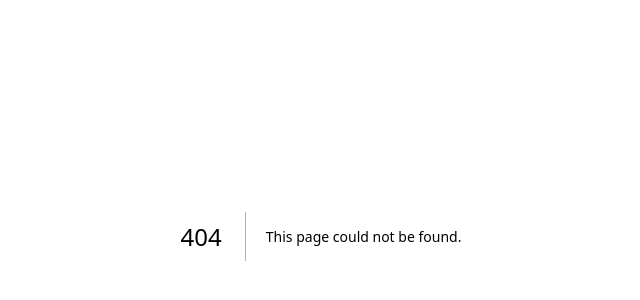
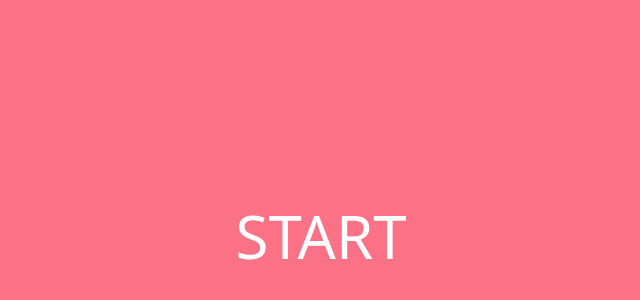
Before and after one commit to stoikal/28-days, a Next.js app: page /day/5 in a window 1280 px wide. Before the commit this address had no page. Shown: the part 164-464 px from the top of the page, without its empty margins (319-959 px from the left). Built offline with nearby package versions, Linux system fonts and the light colour scheme.

Commit message:
feat(day-5): create synth page

```diff
--- /dev/null
+++ b/src/pages/day/5.tsx
@@ -0,0 +1,245 @@
+import Head from 'next/head'
+import { MouseEvent, TouchEvent, useEffect, useRef, useState } from 'react'
+
+const BASE_FREQ = 246.94 // B
+const BLACK_KEYS_INDICES = [2, 4, 7, 9, 11]
+const PIXEL_PER_OCTAVE = 420
+
+const getFreq = (y: number) => {
+  return BASE_FREQ * Math.pow(2, y / PIXEL_PER_OCTAVE)
+}
+
+const createOsc = (initialFreq: number) => {
+  const audioContext = new AudioContext()
+  const oscillator = audioContext.createOscillator()
+  const gainNode = audioContext.createGain()
+
+  oscillator.type = 'sine'
+  oscillator.frequency.setValueAtTime(initialFreq, audioContext.currentTime)
+  gainNode.gain.setValueAtTime(0, audioContext.currentTime)
+
+  oscillator.connect(gainNode)
+  gainNode.connect(audioContext.destination)
+
+  return {
+    oscillator,
+    gainNode,
+    audioContext
+  }
+}
+
+// position is different than mouse
+const getPosition = (
+  ev: MouseEvent
+) => {
+  const element = ev.target as HTMLDivElement
+
+  return {
+    x: ev.clientX - element.offsetLeft,
+    y: element.offsetHeight + element.offsetTop - ev.clientY
+  }
+}
+
+const getPositionFromTouch = (ev: TouchEvent) => {
+  const element = ev.target as HTMLDivElement
+
+  const touch = ev.touches[0]
+
+  return {
+    x: touch.clientX - element.offsetLeft,
+    y: element.offsetHeight + element.offsetTop - touch.clientY
+  }
+}
+
+export default function Day5 () {
+  const [isPressed, setIsPressed] = useState(false)
+  const [audioCtx, setAudioCtx] = useState<AudioContext | null>(null)
+  const [osc, setOsc] = useState<OscillatorNode | null>(null)
+  const [gain, setGain] = useState<GainNode | null>(null)
+  const [initialized, setInitialized] = useState(false)
+
+  const parentRef = useRef<HTMLDivElement | null>(null)
+  const canvasRef = useRef<HTMLCanvasElement | null>(null)
+
+  useEffect(() => {
+    if (parentRef.current !== null && canvasRef.current !== null) {
+      const parentDiv = parentRef.current
+      const canvas = canvasRef.current
+      const c = canvas.getContext('2d') as CanvasRenderingContext2D
+
+      canvas.width = parentDiv.offsetWidth
+      canvas.height = parentDiv.offsetHeight
+
+      const unitHeight = PIXEL_PER_OCTAVE / 12
+      const amount = Math.round(canvas.height / unitHeight) + 1
+
+      const gradient = c.createLinearGradient(0, 0, canvas.width, 0)
+      gradient.addColorStop(0, '#fecdd3')
+      gradient.addColorStop(1, '#bae6fd')
+
+      for (let i = 0; i < amount; i++) {
+        const y = canvas.height - (i * unitHeight - unitHeight / 2)
+
+        const isBlack = BLACK_KEYS_INDICES.includes(i % 12)
+
+        c.beginPath()
+        c.strokeStyle = gradient
+        c.moveTo(0, y)
+        c.lineTo(canvas.width, y)
+        c.stroke()
+
+        if (isBlack) {
+          c.beginPath()
+          c.fillStyle = gradient
+          c.rect(
+            0,
+            y - unitHeight,
+            canvas.width,
+            unitHeight
+          )
+          c.fill()
+        }
+      }
+    }
+  }, [])
+
+  const play = (freq: number) => {
+    if (audioCtx && gain && osc) {
+      osc.frequency.setValueAtTime(freq, audioCtx.currentTime)
+      gain.gain.linearRampToValueAtTime(0.25, audioCtx.currentTime + 0.5)
+    }
+  }
+
+  const stop = () => {
+    if (gain && audioCtx) {
+      gain.gain.linearRampToValueAtTime(0, audioCtx.currentTime + 0.5)
+    }
+  }
+
+  const handleMouseDown = (ev: MouseEvent) => {
+    if (!isPressed) {
+      const { y } = getPosition(ev)
+      const freq = getFreq(y)
+
+      play(freq)
+      setIsPressed(true)
+    }
+  }
+
+  const handleMouseMove = (ev: MouseEvent) => {
+    if (isPressed && osc && audioCtx) {
+      const { y } = getPosition(ev)
+      const freq = getFreq(y)
+
+      osc.frequency.setValueAtTime(freq, audioCtx.currentTime)
+    }
+  }
+
+  const handleMouseUp = (ev: MouseEvent) => {
+    stop()
+    setIsPressed(false)
+  }
+
+  const handleMouseLeave = (ev: MouseEvent) => {
+    stop()
+  }
+
+  const handleMouseEnter = (ev: MouseEvent) => {
+    if (isPressed) {
+      const { y } = getPosition(ev)
+      const freq = getFreq(y)
+
+      play(freq)
+    }
+  }
+
+  const handleTouchStart = (ev: TouchEvent) => {
+    if (!isPressed) {
+      const { y } = getPositionFromTouch(ev)
+      const freq = getFreq(y)
+
+      play(freq)
+      setIsPressed(true)
+    }
+  }
+
+  const handleTouchEnd = () => {
+    stop()
+    setIsPressed(false)
+  }
+
+  const handleTouchCancel = () => {
+    stop()
+    setIsPressed(false)
+  }
+
+  const handleTouchMove = (ev: TouchEvent) => {
+    if (isPressed && osc && audioCtx) {
+      const { y } = getPositionFromTouch(ev)
+      const freq = getFreq(y)
+
+      osc.frequency.setValueAtTime(freq, audioCtx.currentTime)
+    }
+  }
+
+  const init = () => {
+    const {
+      oscillator,
+      gainNode,
+      audioContext
+    } = createOsc(BASE_FREQ)
+
+    oscillator.start()
+
+    setOsc(oscillator)
+    setGain(gainNode)
+    setAudioCtx(audioContext)
+    setInitialized(true)
+  }
+
+  return (
+    <>
+      <Head>
+        <title>Day 5 - Synth</title>
+      </Head>
+      <main
+        className="bg-gray-500 flex flex-col items-center"
+        style={{ height: '100svh' }}
+        onMouseUp={handleMouseUp}
+      >
+        <div
+          style={{ height: '100svh' }}
+          className="absolute mx-auto bg-white w-screen max-w-2xl h-full"
+        >
+          <div
+            ref={parentRef}
+            className="bg-white h-full"
+            onMouseDown={handleMouseDown}
+            onMouseMove={handleMouseMove}
+            onMouseLeave={handleMouseLeave}
+            onMouseEnter={handleMouseEnter}
+            // touch
+            onTouchStart={handleTouchStart}
+            onTouchEnd={handleTouchEnd}
+            onTouchCancel={handleTouchCancel}
+            onTouchMove={handleTouchMove}
+          >
+            <canvas ref={canvasRef} />
+          </div>
+        </div>
+        <div
+          className={`${initialized ? 'hidden' : 'block'} absolute w-full bg-rose-400 grid place-items-center`}
+          style={{ height: '100svh' }}
+        >
+          <button
+            className="text-6xl text-white"
+            type="button"
+            onClick={init}
+          >
+            START
+          </button>
+        </div>
+      </main>
+    </>
+  )
+}
--- a/src/pages/index.tsx
+++ b/src/pages/index.tsx
@@ -10,7 +10,8 @@ const content = [
   { title: 'Day 1 - Responsive Canvas', subtitle: 'Canvas API' },
   { title: 'Day 2 - spacehip pew pew', subtitle: 'Canvas API' },
   { title: 'Day 3 - Overly Attached Page', subtitle: 'Page Visibility API' },
-  { title: 'Day 4 - v i b r a t e', subtitle: 'Vibration API' }
+  { title: 'Day 4 - v i b r a t e', subtitle: 'Vibration API' },
+  { title: 'Day 5 - Synth', subtitle: 'Web Audio API' }
 ]
 
 export default function Home () {
```
